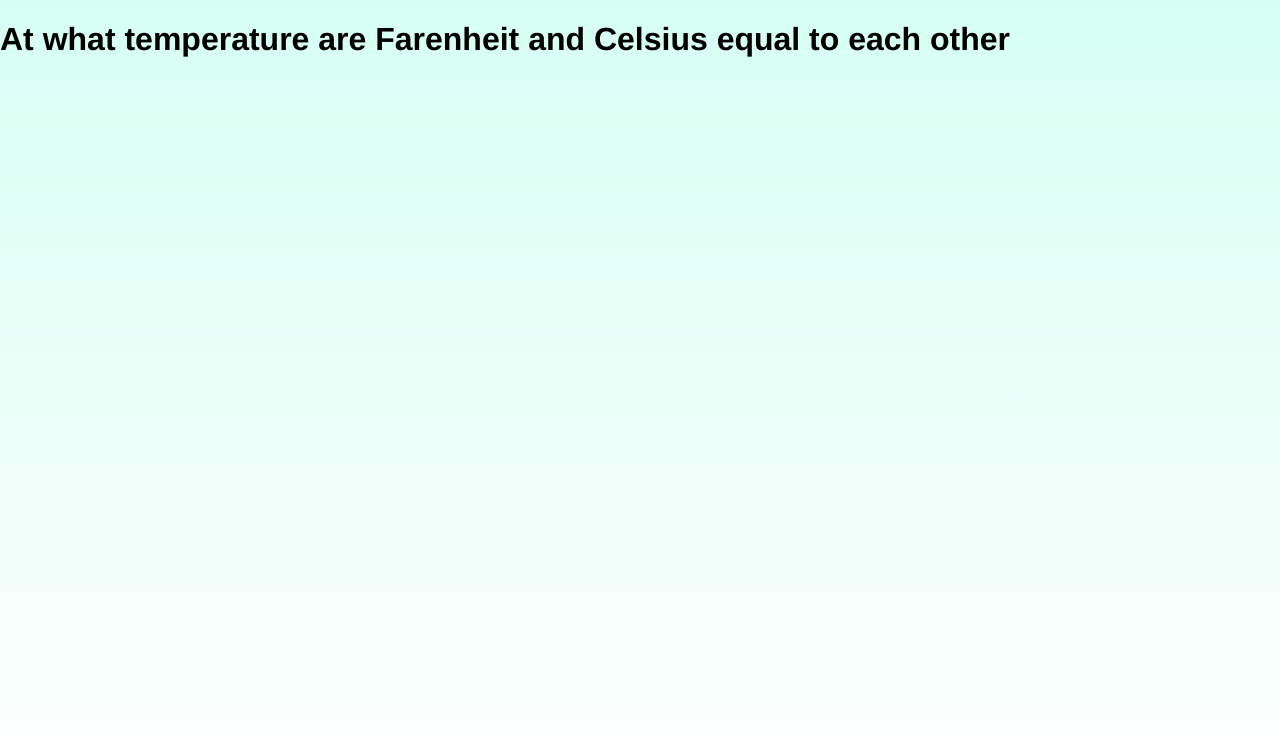
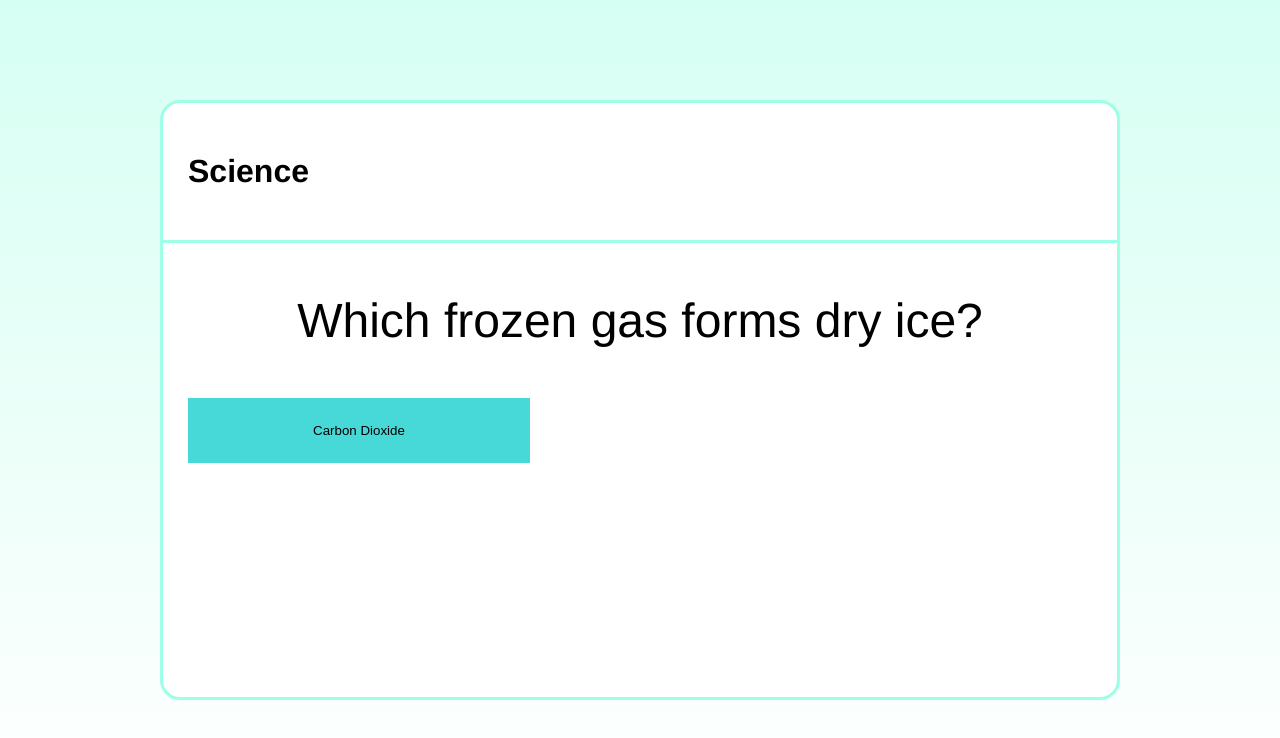
Before and after one commit to cmarrujo/stem-learning, a Next.js app: page /science in a window 1280 px wide. Shown: the top 738 px of the page. Built offline with nearby package versions, Linux system fonts and the light colour scheme.

Commit message:
Initial layout for science route

```diff
--- a/pages/api/hello.js
+++ /dev/null
@@ -1,17 +0,0 @@
-// Next.js API route support: https://nextjs.org/docs/api-routes/introduction
-
-export const randomQuestion = () => {
-  const questions = [
-    'At what temperature are Farenheit and Celsius equal to each other',
-    'Which planet has the most moons?',
-    'Which frozen gas forms dry ice?',
-  ]
-
-  const random = Math.floor(Math.random() * Math.floor(3));;
-
-  return questions[random];
-}
-
-export default (req, res) => {
-  return res.send(randomQuestion());
-}
--- /dev/null
+++ b/pages/api/questions.js
@@ -0,0 +1,29 @@
+// Next.js API route support: https://nextjs.org/docs/api-routes/introduction
+
+export const randomQuestion = () => {
+  const questions = [
+    'At what temperature are Farenheit and Celsius equal to each other',
+    'Which planet has the most moons?',
+    'Which frozen gas forms dry ice?',
+    'What type of sugar does the brain need for energy?',
+    'Who was the ancient Greek god of medicine?',
+  ]
+
+  const answers = [
+    '-40',
+    'Jupiter',
+    'Carbon Dioxide',
+    'Glucose',
+    'Ascepius',
+  ]
+
+  const random = Math.floor(Math.random() * Math.floor(5));
+
+  const response = {"question" : questions[random], "answer" : answers[random]};
+
+  return response;
+}
+
+export default (req, res) => {
+  return res.send(randomQuestion());
+}
--- a/pages/science/index.js
+++ b/pages/science/index.js
@@ -1,11 +1,9 @@
 import axios from 'axios';
 import {useState} from 'react';
 export const getStaticProps = async (context) => {
-  let question = '';
-
-  await axios.get('http://localhost:3000/api/hello')
+  let question = await axios.get('http://localhost:3000/api/questions')
   .then(function (response) {
-    question = response.data;
+    return response.data;
   })
   .catch(function (error) {
     console.log(error);
@@ -19,11 +17,20 @@ export const getStaticProps = async (context) => {
 }
 
 const Science = (props) => {
-  const {question} = {...props};
+  const {question, answer} = {...props.question};
 
   return (
     <main className="science">
-      <h1>{question}</h1>
+      <div className="quiz">
+        <div className="quiz--header">
+          <h1 className="quiz--header_text">Science</h1>
+        </div>
+
+        <div className="quiz--body">
+          <p className="quiz--body_question">{question}</p>
+          <button className="quiz--body_button">{answer}</button>
+        </div>
+      </div>
     </main>
   )
 }
--- a/styles/globals.scss
+++ b/styles/globals.scss
@@ -27,3 +27,44 @@ main {
   height: 100vh;
   width: 100vw;
 }
+
+.science {
+  .quiz {
+    background-color: white;
+    border: 3px solid rgb(156, 255, 230);
+    border-radius: 20px;
+    height: 75%;
+    left: 50%;
+    top: 50%;
+    transform: translate(-50%, -50%);
+    position: absolute;
+    width: 75%;
+
+    &--header {
+      &_text {
+        border-bottom: 3px solid rgb(156, 255, 230);
+        border-top-left-radius: 20px;
+        border-top-right-radius: 20px;
+        margin: 0;
+        padding: 50px 25px;
+      }
+    }
+
+    &--body {
+      padding: 50px 25px;
+
+      &_question {
+        font-size: 48px;
+        margin: 0 0 50px;
+        padding: 0;
+        text-align: center;
+      }
+
+      &_button {
+        background: rgba(71, 216, 216, 1);
+        border: 0;
+        padding: 25px 125px;
+      }
+    }
+  }
+}
```
